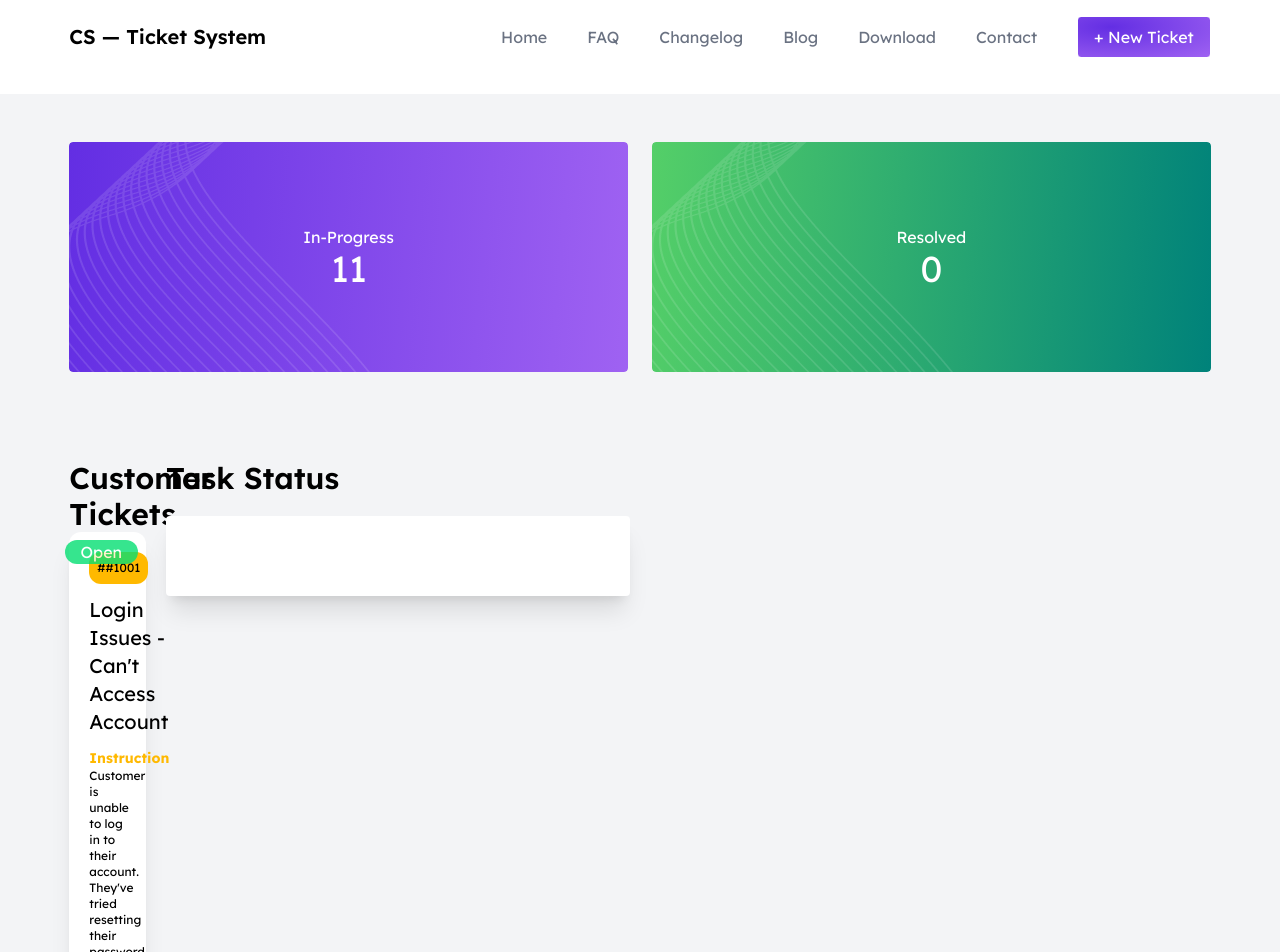
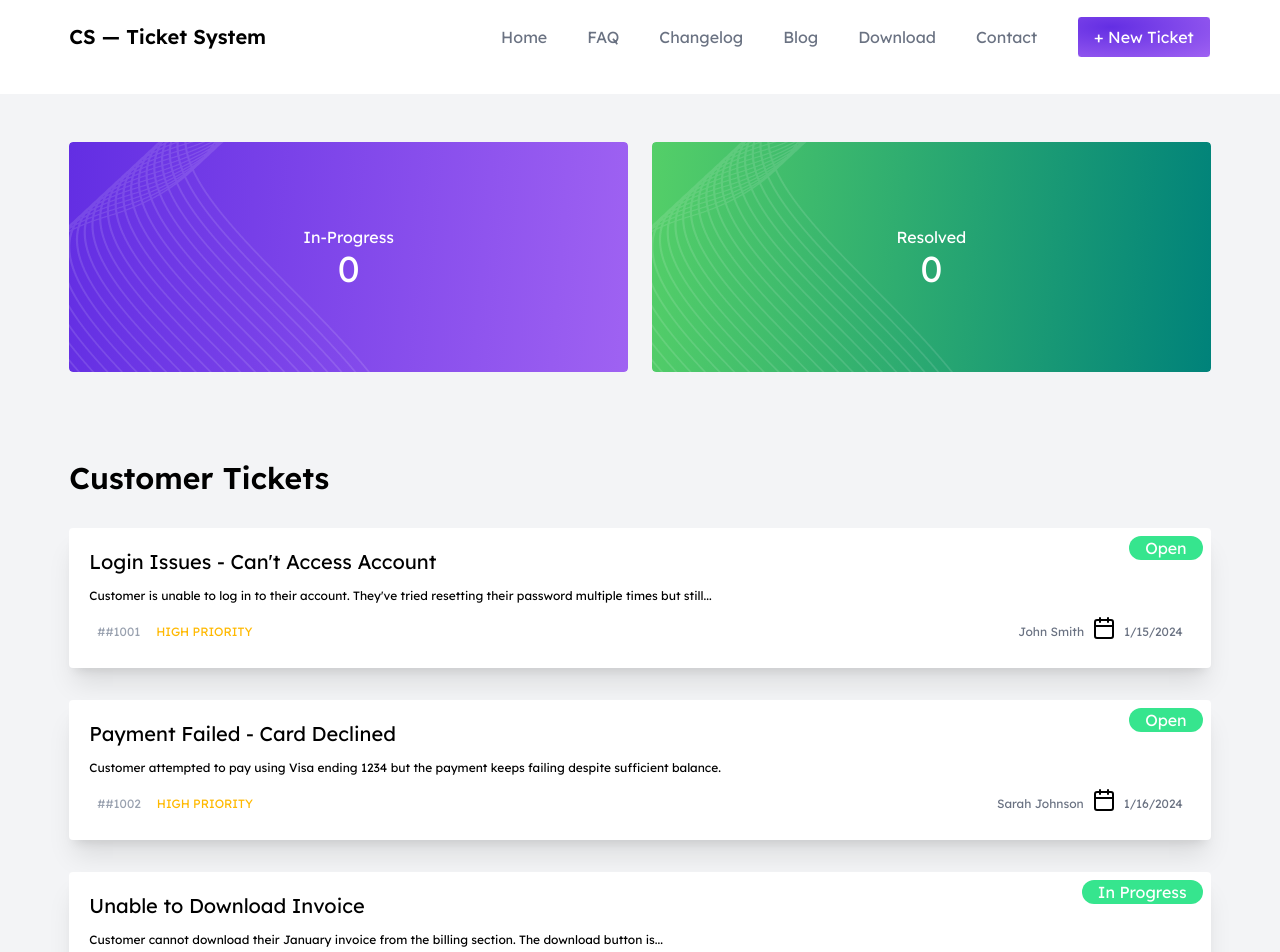
Before and after one commit to AhmetChatgami/Assignment-7, a React (Vite) app: page / in a window 1280 px wide. Shown: the top 952 px of the page. Built offline with nearby package versions, Linux system fonts and the light colour scheme.

Commit message:
Alert successfully working.

```diff
--- a/public/tickets.json
+++ b/public/tickets.json
@@ -7,7 +7,8 @@
   "priority": "HIGH PRIORITY",
   "description_snippet": "Customer is unable to log in to their account. They've tried resetting their password multiple times but still...",
   "assigned_to": "John Smith",
-  "date_created": "1/15/2024"
+  "date_created": "1/15/2024",
+  "color": ""
 }
 ,
 
--- a/src/Components/Banner.jsx
+++ b/src/Components/Banner.jsx
@@ -1,7 +1,7 @@
 import React from "react";
 
 
-const Banner = ({ticket}) => {
+const Banner = ({ticket, totalTicket}) => {
 
   return (
     <div className="bg-gray-100">
@@ -21,7 +21,7 @@ const Banner = ({ticket}) => {
       <div className="max-w-11/12 mx-auto p-4 flex gap-4 grid grid-cols-1 md:grid-cols-2 gap-6 py-12">
         <div class="card">
           <span>In-Progress</span>
-          <span className="text-4xl">{ticket}</span>
+          <span className="text-4xl">{totalTicket}</span>
         </div>
         <div class="card2">
           <span>Resolved</span>
--- a/src/Components/TicketContainer.jsx
+++ b/src/Components/TicketContainer.jsx
@@ -1,27 +1,55 @@
-import React, { use } from "react";
+import React, { use, useState } from "react";
 
 import TicketCard from "./Tickets/TicketCard";
 import Banner from "./Banner";
+import TicketStatus from "./Tickets/TicketStatus";
 
 const TicketContainer = ({ promise }) => {
   const tickets = use(promise);
-  console.log(tickets);
+
+  const [ticketCards, setTicketCards] = useState([]);
+
+  const handleTicket = (tickets) => {
+    const isExist = ticketCards.find((item) => item.id == tickets.id);
+
+    // * Alert will Git push *
+    if(isExist){
+      alert("Already Added.");
+      return;
+    }
+
+    const newTicketCards = [...ticketCards, tickets];
+    setTicketCards(newTicketCards);
+  };
+
   return (
     <div className="bg-gray-100">
-      <Banner ticket={tickets.length}></Banner>
-      <section className="w-11/12 mx-auto p-4 py-10 grid grid-cols-1 lg:grid-cols-12 gap-5">
-        <div className=" lg:cols-span-7">
+      <Banner totalTicket={ticketCards.length} ticket={tickets.length}></Banner>
+      <section className="w-11/12 mx-auto p-4 py-10 lg:grid-cols-12 gap-5">
+        <div className=" lg:cols-span-9">
           <h2 className="font-semibold text-3xl">Customer Tickets</h2>
 
           <div className="space-y-5">
             {tickets.map((item) => (
-              <TicketCard key={item.id} tickets={item}></TicketCard>
+              <TicketCard
+                handleTicket={handleTicket}
+                key={item.id}
+                tickets={item}
+              ></TicketCard>
             ))}
           </div>
         </div>
-        <div className="lg:col-span-5 space-y-5">
+        <div className="lg:col-span-3 mt-10">
           <h2 className="font-semibold text-3xl">Task Status</h2>
-          <div className="shadow-xl p-10 rounded bg-white"></div>
+          <div className="p-10 px-2 text-sm  space-y-5">
+            {ticketCards.map((ticket) => (
+              <TicketStatus key={ticket.id} ticket={ticket}></TicketStatus>
+            ))}
+          </div>
+          <h2 className="font-semibold text-2xl">Resolved Task</h2>
+          <div className="shadow-xl p-10 px-2 text-gray-300 text-sm rounded bg-white">
+            No resolved tasks yet.
+          </div>
         </div>
       </section>
     </div>
--- a/src/Components/Tickets/TicketCard.jsx
+++ b/src/Components/Tickets/TicketCard.jsx
@@ -1,36 +1,21 @@
-import { UtensilsCrossed } from "lucide-react";
+import { Calendar, UtensilsCrossed } from "lucide-react";
 
-const TicketCard = ({ tickets }) => {
+const TicketCard = ({ tickets , handleTicket }) => {
   // Static data (mock order)
   //   console.log(order);
-// const tickets= {
-//   "id": "#1001",
-//   "title": "Login Issues - Can't Access Account",
-//   "status": "Open",
-//   "priority": "HIGH PRIORITY",
-//   "description_snippet": "Customer is unable to log in to their account. They've tried resetting their password multiple times but still...",
-//   "assigned_to": "John Smith",
-//   "date_created": "1/15/2024"
-// }
+
+
   return (
     <div
-
-      className="p-5 bg-white rounded-xl shadow-xl relative space-y-3"
+      onClick={() => handleTicket(tickets)}
+      className="p-5 mt-8 bg-white rounded shadow-xl relative space-y-3"
     >
-      {/* Ticket Number */}
-      <p className="text-xs bg-amber-400 p-2 inline-block rounded-xl">
-        #{tickets.id}
-      </p>
-
       {/* Title */}
-      <h2 className="text-xl flex items-center gap-2">
-
-        {tickets.title}
-      </h2>
+      <h2 className="text-xl flex items-center gap-2">{tickets.title}</h2>
 
       {/* Description */}
-      <div className="mt-3 text-xs">
-        <h4 className="text-amber-400 font-bold text-sm">Instruction</h4>
+      <div className="mt-3 text-xs justify-center items-center">
+        <h4 className=""></h4>
         <p>{tickets.description_snippet}</p>
       </div>
 
@@ -38,6 +23,28 @@ const TicketCard = ({ tickets }) => {
       <div className="absolute right-2 top-2 flex justify-center items-center bg-green-400 rounded-xl px-4 opacity-80 text-white">
         {tickets.status}
       </div>
+
+      <div className="flex justify-between">
+        <div>
+          {/* Ticket Number */}
+          <p className="text-xs text-gray-400 p-2 inline-block rounded-xl">
+            #{tickets.id}
+          </p>
+          <p className="text-xs p-2 text-amber-400 inline-block">
+            {tickets.priority}
+          </p>
+        </div>
+
+        <div className="flex">
+          <p className="text-xs p-2 text-gray-500 inline-block">
+            {tickets.assigned_to}
+          </p>
+          <Calendar />
+          <p className="text-xs p-2 text-gray-500 inline-block">
+            {tickets.date_created}
+          </p>
+        </div>
+      </div>
     </div>
   );
 };
--- /dev/null
+++ b/src/Components/Tickets/TicketStatus.jsx
@@ -0,0 +1,36 @@
+const TicketStatus = ({ ticket, handleTicket }) => {
+
+  return (
+    <div
+      className="rounded p-5 bg-white shadow hover:shadow-lg"
+      style={{
+        // background: "linear-gradient(#ffffff70, #FCB700), url('/cook-bg.gif')",
+      }}
+    >
+      {/* Title */}
+      <h3 className="text-xl font-bold mb-2">
+        {ticket.title}
+      </h3>
+
+      {/* Quantity */}
+      <p className="text-sm font-semibold">
+        Order No. <span className="text-gray-700">{ticket.id}</span>
+      </p>
+
+      {/* Special Instruction */}
+      <p className="text-xs text-gray-600 mt-2 italic">
+        {ticket.description_snippet}
+      </p>
+
+      {/* Static Button */}
+      <button
+        onClick={() => handleTicket(ticket)}
+        className="px-6 mt-3 py-1 shadow text-sm w-full hover:bg-green-800 items-center hover:text-white bg-green-600 cursor-pointer rounded"
+      >
+        Completed
+      </button>
+    </div>
+  );
+};
+
+export default TicketStatus;
```
